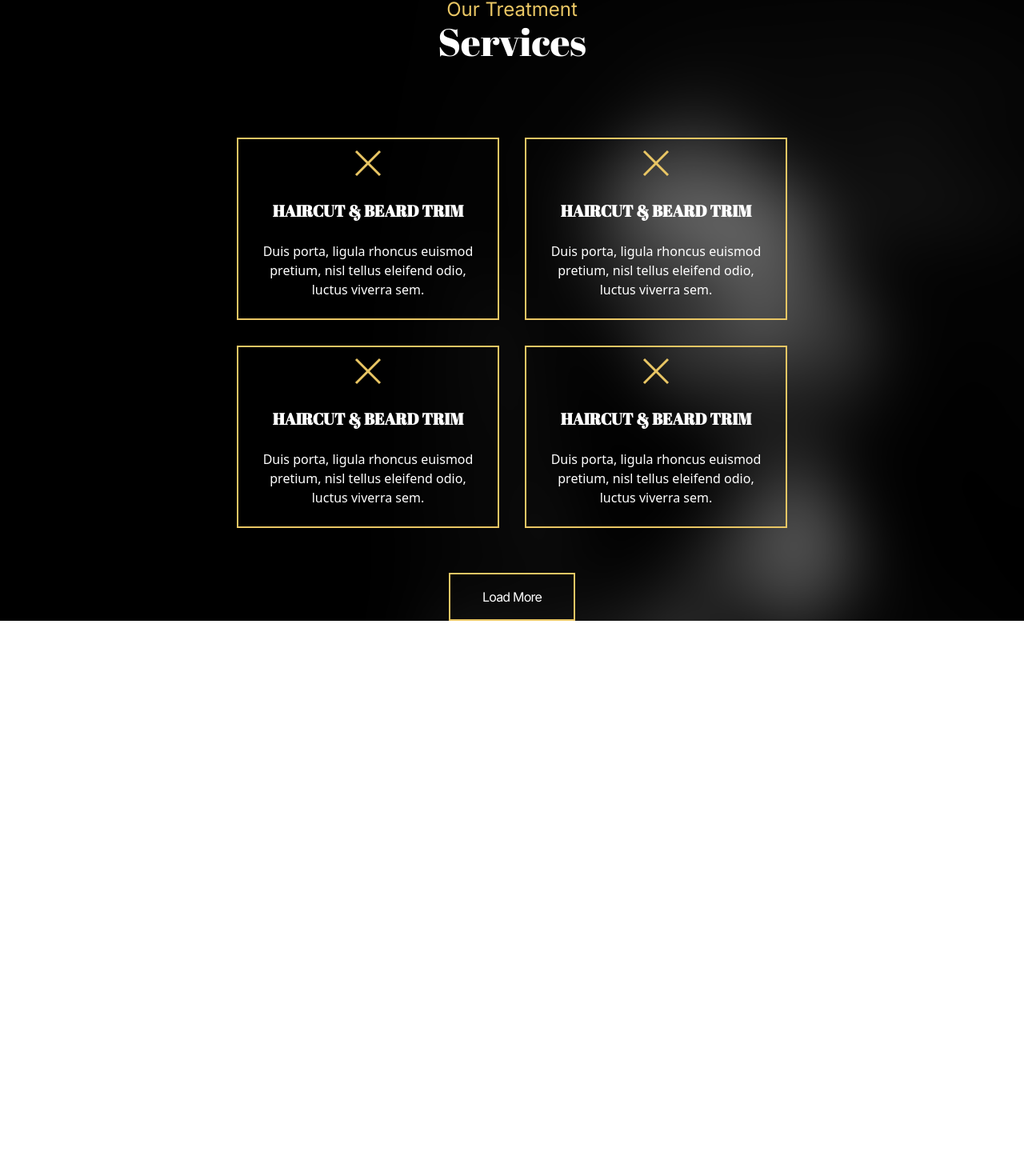
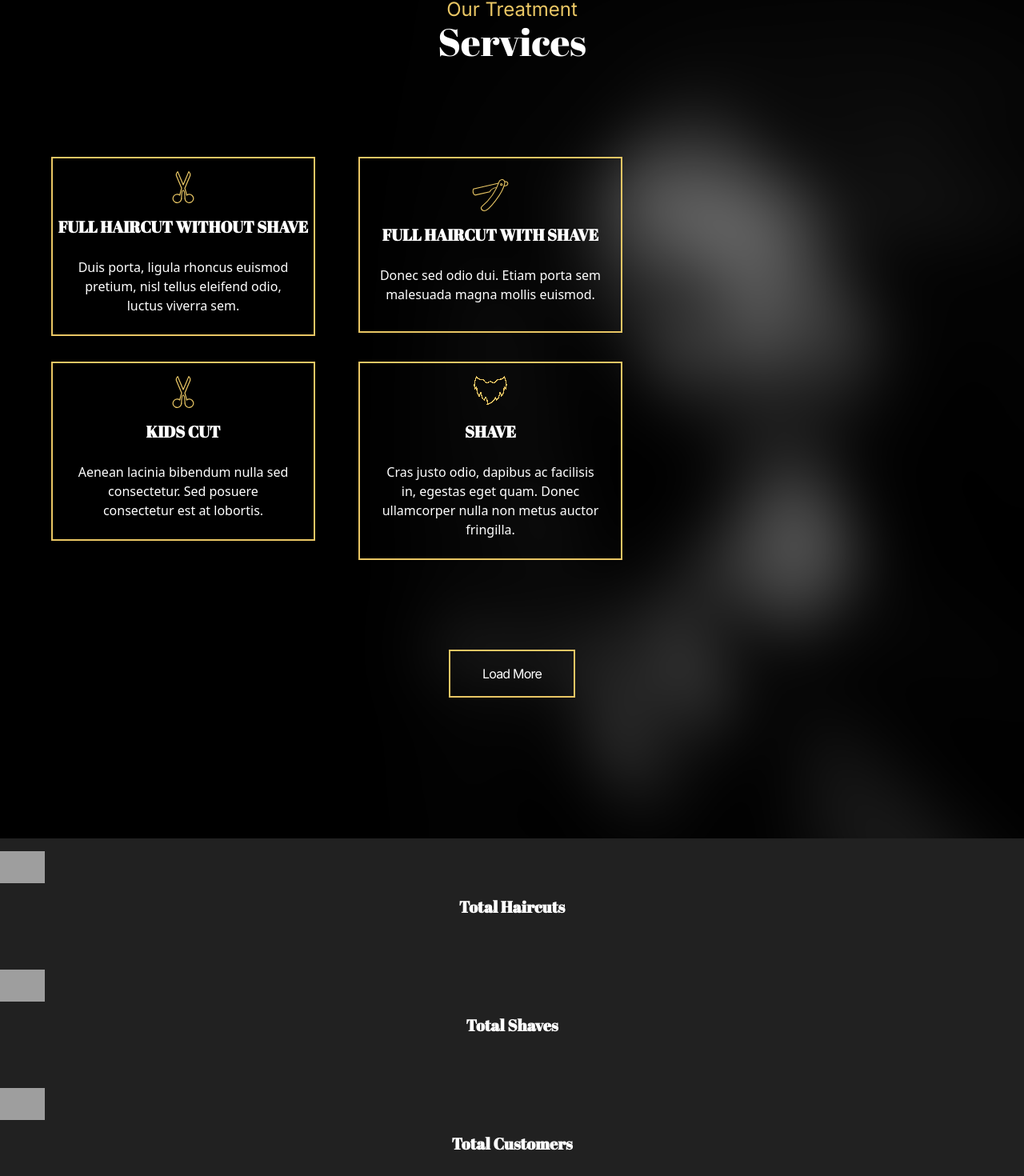
Before and after one commit to JerryHulass/jm-barber, a React (Vite) app: page / in a window 1280 px wide. Shown: the part 844-2314 px from the top of the page at 80% size. Before the commit the page ends 1620 px from the top, so only its background shows below. Built offline with nearby package versions, Linux system fonts and the light colour scheme; grey boxes are pictures that could not be loaded.

Commit message:
styled down to Services and started working on Counter

```diff
--- a/src/App.jsx
+++ b/src/App.jsx
@@ -2,7 +2,7 @@
 import './App.css'
 import Hero from './components/Hero'
 import Services from './components/Services'
-import Navbar from './components/Navbar'
+import Counter from './components/Counter'
 
 
 function App() {
@@ -11,6 +11,7 @@ function App() {
     <>
       <Hero />
       <Services />
+      <Counter />
     </>
   )
 }
--- a/src/components/Counter.jsx
+++ b/src/components/Counter.jsx
@@ -0,0 +1,41 @@
+export default function Counter() {
+    return (
+        <div className="bg-[#212121]">
+            <div className="">
+                        {counters.map((counters, i) => (
+                            <div
+                                key={i}
+                                className=""
+                            >
+                                {/* Replace with your SVG/icon */}
+                                <img src={counters.icon} alt={counters.title} className="h-14 w-14 pt-4" />
+                                <h2 className="text-white font-bold text-xl mt-4 mb-2 text-center" style={{ fontFamily: "Abril Fatface, serif" }}>
+                                    {counters.title}
+                                </h2>
+                                <p className="text-white text-center text-base pt-4 pb-6 px-6">
+                                    {counters.description}
+                                </p>
+                            </div>
+                        ))}
+                    </div>
+        </div>
+    );
+}
+
+const counters = [
+    {
+        title: "Total Haircuts",
+        count: 1200,
+        icon: "/images/icon-haircut.svg",
+    },
+    {
+        title: "Total Shaves",
+        count: 800,
+        icon: "/images/icon-shave.svg",
+    },
+    {
+        title: "Total Customers",
+        count: 500,
+        icon: "/images/icon-customers.svg",
+    }
+];
--- a/src/components/Services.jsx
+++ b/src/components/Services.jsx
@@ -1,46 +1,71 @@
 export default function Services() {
     return (
-        <div className="w-full bg-[url('/images/img.png')] bg-cover bg-top flex flex-col items-center justify-center">
+        <div className="w-full min-h-full bg-[url('/images/img.png')] bg-cover bg-top flex flex-col ">
             <div className="items-center justify-center flex flex-col mt-10 mb-14">
                 <p className="text-[#E9C664] text-2xl" style={{ fontFamily: "Inter, serif" }}>Our Treatment</p>
                 <h1 className="text-white font-{abril} text-5xl" style={{ fontFamily: "Abril Fatface, serif" }}>Services</h1>
             </div>
             {/* This wrapper controls the width for both grid and button */}
-            <div className="w-full flex flex-col items-center">
-                <div className="w-full md:w-3/5 flex flex-col items-center">
-                    <div className="grid grid-cols-1 sm:grid-cols-2 md:grid-cols-2 gap-8 p-10 md:gap-22 lg:gap-8 w-full">
-                        {[1, 2, 3, 4].map((i) => (
+            <div className="w-full flex flex-col items-center md:items-start">
+                <div className="w-full md:w-3/5 lg:w-2/5 md:p-16 flex flex-col items-center md:items-start">
+                    <div className="grid grid-cols-1 md:grid-cols-2 gap-8 md:gap-x-96 md:max-w-md md:mx-auto justify-center items-center md:justify-start md:items-start">
+                        {cards.map((card, i) => (
                             <div
                                 key={i}
-                                className="flex flex-col items-center justify-center border-2 border-[#E9C664] bg-transparent min-w-[220px] min-h-[220px] max-w-[330px]"
+                                className="flex flex-col items-center justify-center border-2 border-[#E9C664] bg-transparent min-w-[220px] min-h-[220px] max-w-[330px]
+                                md:min-w-[330px]"
                             >
                                 {/* Replace with your SVG/icon */}
-                                <svg width="60" height="60" viewBox="0 0 60 60" fill="none">
-                                    <path d="M15 15L45 45" stroke="#E9C664" strokeWidth="3" />
-                                    <path d="M45 15L15 45" stroke="#E9C664" strokeWidth="3" />
-                                </svg>
+                                <img src={card.icon} alt={card.title} className="h-14 w-14 pt-4" />
                                 <h2 className="text-white font-bold text-xl mt-4 mb-2 text-center" style={{ fontFamily: "Abril Fatface, serif" }}>
-                                    HAIRCUT & BEARD TRIM
+                                    {card.title}
                                 </h2>
                                 <p className="text-white text-center text-base pt-4 pb-6 px-6">
-                                    Duis porta, ligula rhoncus euismod pretium, nisl tellus eleifend odio, luctus viverra sem.
+                                    {card.description}
                                 </p>
                             </div>
                         ))}
                     </div>
+
+                </div>
+
+            </div>
+            <div className="pt-12 pb-44 items-center justify-center flex">
                     <a
                         href="#_"
-                        className="mt-4 relative items-center justify-center px-10 py-4 overflow-hidden inter tracking-tighter text-white group border-2"
+                        className="relative items-center justify-center px-10 py-4 overflow-hidden inter tracking-tighter text-white group border-2"
                         style={{ borderColor: "#E9C664" }}
                     >
                         <span
-                          className="absolute left-1/2 top-1/2 w-0 h-0 transition-all duration-500 ease-out bg-[#E9C664] rounded-full group-hover:w-56 group-hover:h-56 -translate-x-1/2 -translate-y-1/2"
+                            className="absolute left-1/2 top-1/2 w-0 h-0 transition-all duration-500 ease-out bg-[#E9C664] rounded-full group-hover:w-56 group-hover:h-56 -translate-x-1/2 -translate-y-1/2"
                         />
-                        <span className="absolute inset-0 w-full h-full -mt-1 rounded-lg opacity-30 bg-gradient-to-b from-transparent via-transparent"></span>
-                        <span className="relative">Load More</span>
-                    </a>
-                </div>
-            </div>
+                    <span className="absolute inset-0 w-full h-full -mt-1 rounded-lg opacity-30 bg-gradient-to-b from-transparent via-transparent"></span>
+                    <span className="relative">Load More</span>
+                </a>
+             </div>
         </div>
     );
 }
+
+const cards = [
+    {
+        title: "FULL HAIRCUT WITHOUT SHAVE",
+        description: "Duis porta, ligula rhoncus euismod pretium, nisl tellus eleifend odio, luctus viverra sem.",
+        icon: "/images/icon-scissors.svg",
+    },
+    {
+        title: "FULL HAIRCUT WITH SHAVE",
+        description: "Donec sed odio dui. Etiam porta sem malesuada magna mollis euismod.",
+        icon: "/images/icon razor.svg",
+    },
+    {
+        title: "KIDS CUT",
+        description: "Aenean lacinia bibendum nulla sed consectetur. Sed posuere consectetur est at lobortis.",
+        icon: "/images/icon-scissors.svg",
+    },
+    {
+        title: "SHAVE",
+        description: "Cras justo odio, dapibus ac facilisis in, egestas eget quam. Donec ullamcorper nulla non metus auctor fringilla.",
+        icon: "/images/icon beard.svg",
+    }
+];
```
Also changed, not shown: public/images/icon-scissors.svg (renamed from public/images/icon scissors.svg).
